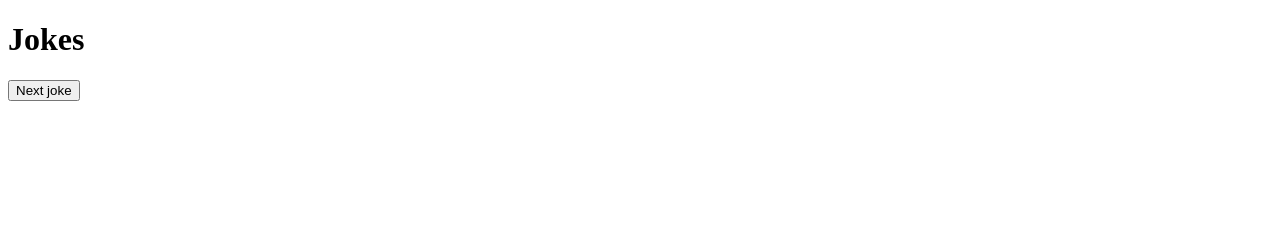
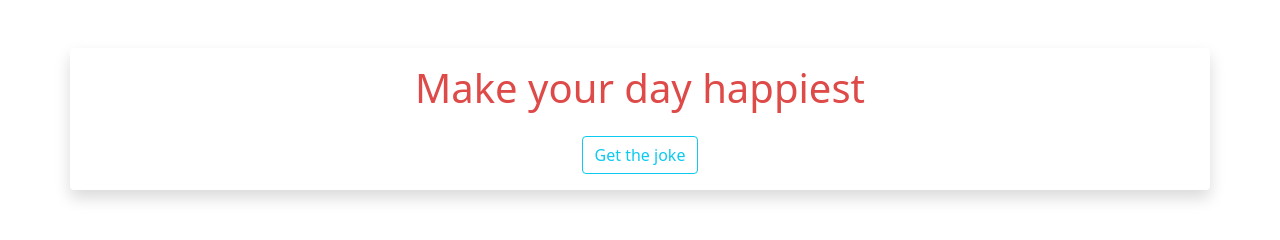
Before and after one commit to SheilaPerez/sprint5, a website: page src/index.html in a window 1280 px wide. Drawn offline with nearby package versions, Linux system fonts and the light colour scheme.

Commit message:
Exercici2

```diff
--- a/package.json
+++ b/package.json
@@ -17,5 +17,9 @@
   "homepage": "https://github.com/SheilaPerez/sprint5#readme",
   "devDependencies": {
     "typescript": "^4.5.5"
+  },
+  "dependencies": {
+    "bootstrap": "^5.1.3",
+    "sass": "^1.49.7"
   }
 }
--- a/src/file.js
+++ b/src/file.js
@@ -6,5 +6,8 @@ function btnNextJoke() {
         }
     })
         .then(function (response) { return response.json(); })
-        .then(function (data) { console.log(data.joke); })["catch"](function (error) { return console.log(error); });
+        .then(function (data) {
+        var joke = document.getElementById('jokes');
+        joke.innerHTML = "\n            <p>".concat(data.joke, "</p>\n            ");
+    })["catch"](function (error) { return console.log(error); });
 }
--- a/src/file.ts
+++ b/src/file.ts
@@ -6,6 +6,11 @@ function btnNextJoke() :void {
         }
     })
         .then((response) => response.json())
-        .then(data => { console.log(data.joke) })
+        .then(data => {
+            let joke = document.getElementById('jokes')
+            joke.innerHTML = `
+            <p>${data.joke}</p>
+            `
+         })
         .catch(error => console.log(error))
 }
--- a/src/index.html
+++ b/src/index.html
@@ -1,11 +1,20 @@
 <!DOCTYPE html>
 <html>
     <head>
+        <meta charset="utf-8">
+        <meta name="viewport" content="width=device-width, initial-scale=1">
 
+        <link href="/node_modules/bootstrap/dist/css/bootstrap.min.css" rel="stylesheet">
+        <link href="./style.css" rel="stylesheet">
+
+        <script src="/node_modules/bootstrap/dist/js/bootstrap.min.js"></script>
     </head>
     <body>
-        <h1>Jokes</h1>
-        <button type="button" onclick="btnNextJoke()">Next joke</button>
+        <div class="container jokeContainer shadow p-3 mb-5 bg-body rounded mt-5">
+            <h1 class="title mb-4">Make your day happiest</h1>
+            <div id="jokes"></div>
+            <button type="button" onclick="btnNextJoke()" class="btn btn-outline-info textBtn">Get the joke</button>
+        </div>
     </body>
 
     <script src="file.js"></script>
--- /dev/null
+++ b/src/style.scss
@@ -0,0 +1,14 @@
+.jokeContainer {
+    display: flex;
+    flex-direction: column;
+    align-items: center;
+}
+
+.title {
+    color: #DD4A48;
+}
+
+.textBtn:hover {
+    color: rgb(141, 172, 141);
+    background-color: white;
+}
```
Also changed, not shown: src/style.css (added), 2 other files.
